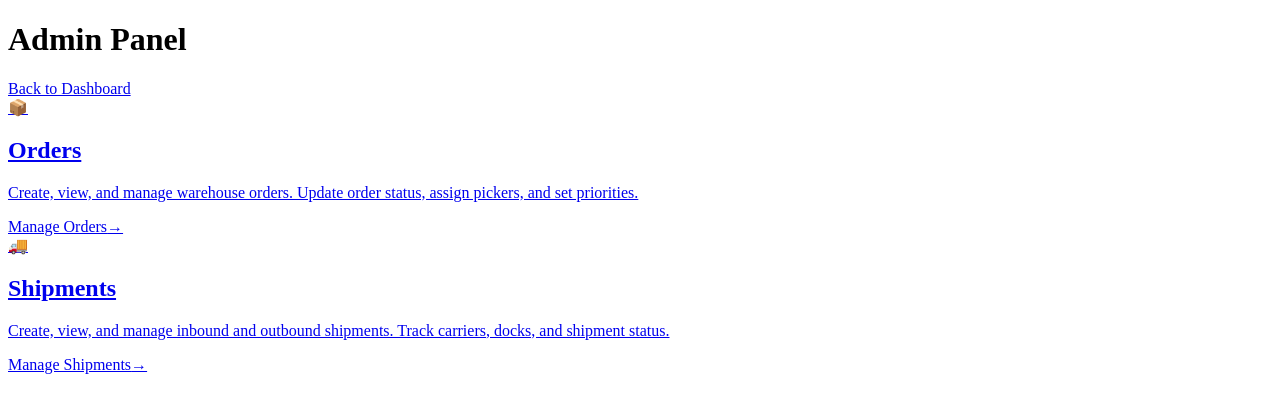
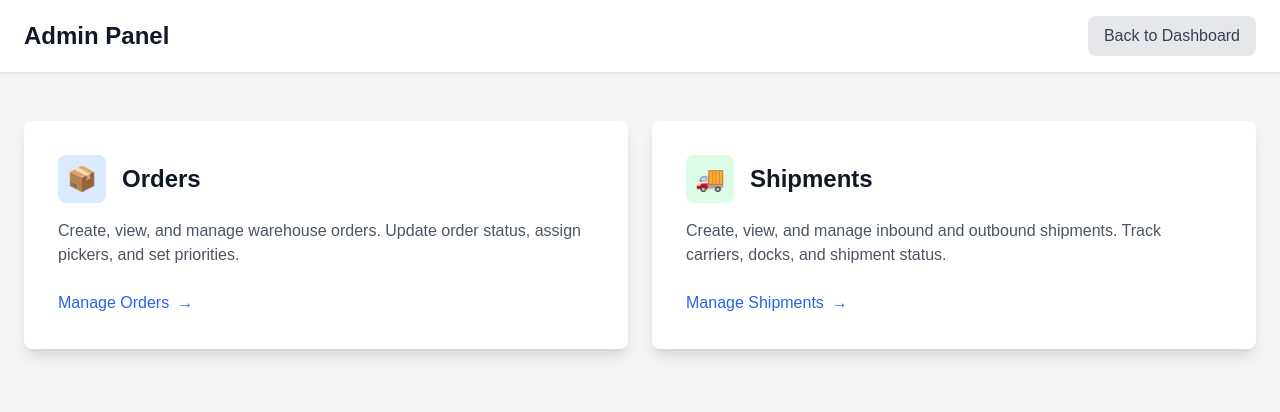
Before and after one commit to Onelky/warehouse-ops, a Next.js app in the folder frontend/: page /admin in a window 1280 px wide. Shown: the top 412 px of the page. Built offline with nearby package versions, Linux system fonts and the light colour scheme.

Commit message:
feat: create RootLayout component for Warehouse Operations Dashboard with metadata and global styles

```diff
--- /dev/null
+++ b/frontend/app/layout.tsx
@@ -0,0 +1,22 @@
+import type { Metadata } from "next";
+import "./globals.css";
+import { Providers } from "./providers";
+
+export const metadata: Metadata = {
+  title: "Warehouse Operations Dashboard",
+  description: "Real-time warehouse operations monitoring",
+};
+
+export default function RootLayout({
+  children,
+}: Readonly<{
+  children: React.ReactNode;
+}>) {
+  return (
+    <html lang="en">
+      <body className="antialiased">
+        <Providers>{children}</Providers>
+      </body>
+    </html>
+  );
+}
```
